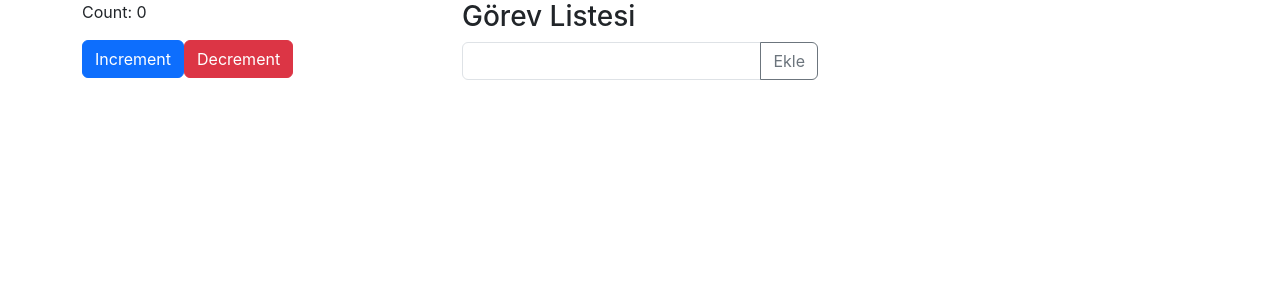
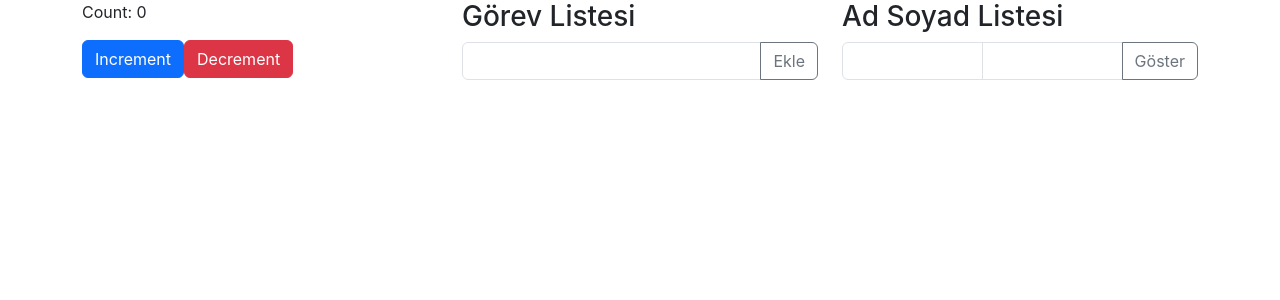
Before and after one commit to ferdi12-tr/react_repo, a React (Create React App) app in the folder prj-20231108/: page / in a window 1280 px wide. Shown: the top 300 px of the page. Built offline with nearby package versions, Linux system fonts and the light colour scheme.

Commit message:
get name surname couple and delete them if button clicked

```diff
--- a/prj-20231108/src/App.js
+++ b/prj-20231108/src/App.js
@@ -1,6 +1,7 @@
 import './App.css';
 import CountFunction from './Counter';
 import TodoList from './TodoList';
+import NameSurname from './NameSurname';
 
 function App() {
   return (
@@ -8,7 +9,7 @@ function App() {
       <div className='row'>
         <div className='col-4'><CountFunction/></div>
         <div className='col-4'><TodoList/></div>
-        <div className='col-4'></div>
+        <div className='col-4'><NameSurname/></div>
       </div>
     </div>
   );
--- /dev/null
+++ b/prj-20231108/src/NameSurname.js
@@ -0,0 +1,36 @@
+import React, {useState} from "react";
+
+export default function Description() {
+    const [name, setName] = useState("")
+    const [surname, setSurname] = useState("");
+
+    const [couple, setCouple] = useState([])
+
+    const addCouple = () => {
+        if (name && surname) {
+            setCouple([...couple, {name, surname}])
+            setName("")
+            setSurname("")
+            console.log(couple)
+        }
+    }
+
+    const deleteNameSurname = (deletedIndex) => {
+        setCouple(couple.filter((element, index) => deletedIndex !== index))
+    }
+
+    return (
+        <div>
+            <h3>Ad Soyad Listesi</h3>
+            <div className="input-group mb-3">
+                <input type="text" className="form-control" value={name} onChange={(event) => setName(event.target.value)}></input>
+                <input type="text" className="form-control" value={surname} onChange={(event) => setSurname(event.target.value)}></input>
+                <button className="btn btn-outline-secondary" type="button" onClick={addCouple}>Göster</button>
+            </div>
+
+            <ul>
+                {couple.map((element, index) => <li key={index} style={{margin:'10px'}}>{element.name}: {element.surname}<button className="btn btn-danger btn-sm" style={{float:'right'}} onClick={() => deleteNameSurname(index)}>Delete</button></li>)}
+            </ul>
+        </div>
+    )
+}
```
